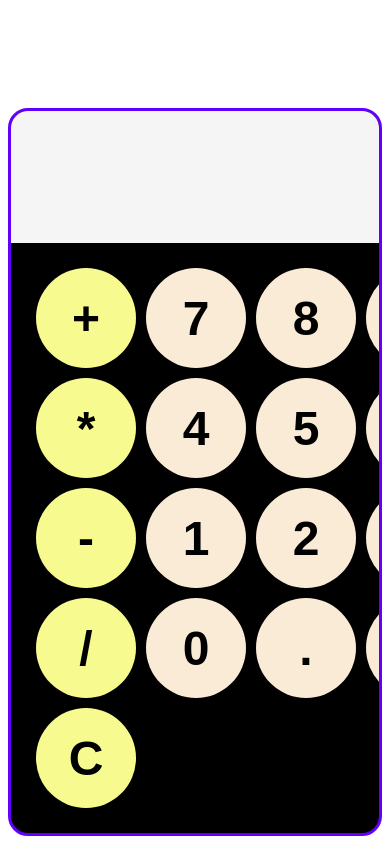
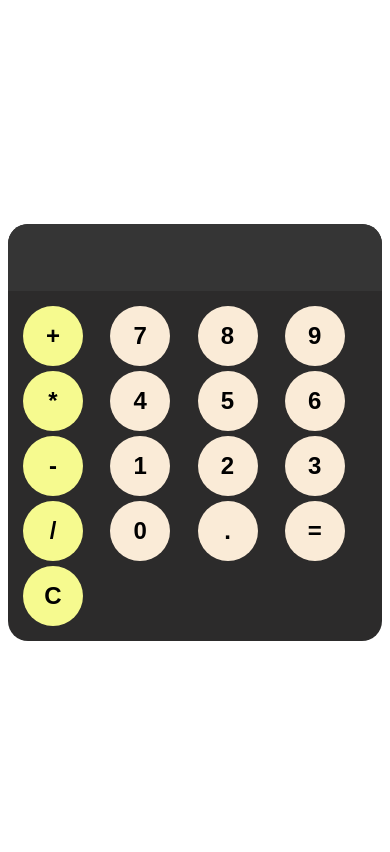
Before and after one commit to samyamay2005/calculator, a plain HTML site: page index.html in a window 390 px wide. Drawn offline with Linux system fonts and the light colour scheme.

Commit message:
Update style.css

```diff
--- a/style.css
+++ b/style.css
@@ -8,20 +8,20 @@ body{
 #calculator{
     margin-top: 100px;
     font-family: Arial, Helvetica, sans-serif;
-    border: 3px solid rgb(98, 0, 255);
     border-radius: 20px;
     align-content: center;
-    background-color: black;
+    background-color: rgb(44, 43, 43);
     max-width: 500px;
     overflow: hidden;
+    width: 100%;
 }
 #display{
      width: 100%;
      padding: 20px;
      font-size: 5rem;
      text-align: left;
-     color: black;
-     background-color: whitesmoke;
+     color: rgb(255, 255, 255);
+     background-color: rgb(53, 53, 53);
      border: none;
 }
 #keys{
@@ -49,4 +49,25 @@ button:active{
 .operators{
     background-color: rgb(246, 250, 143);
 }
-@media
+@media(max-width: 768px) {
+    #calculator {
+        max-width: 100%;
+        margin-top: 20px;
+    }
+
+    #display {
+        font-size: 2rem;
+        padding: 15px;
+    }
+
+    button {
+        width: 60px;
+        height: 60px;
+        font-size: 1.5rem;
+    }
+
+    #keys {
+        gap: 5px;
+        padding: 15px;
+    }
+}
```
